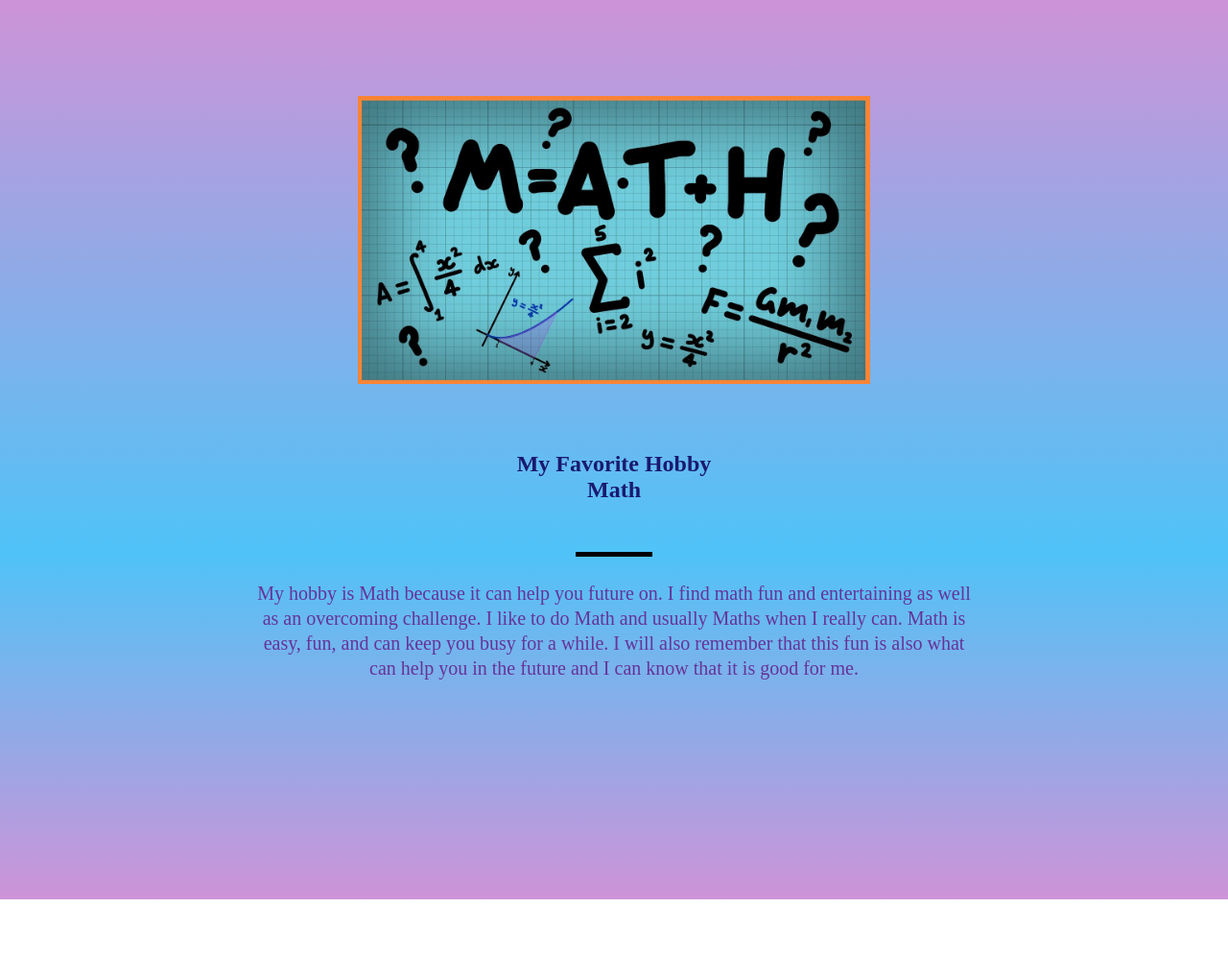
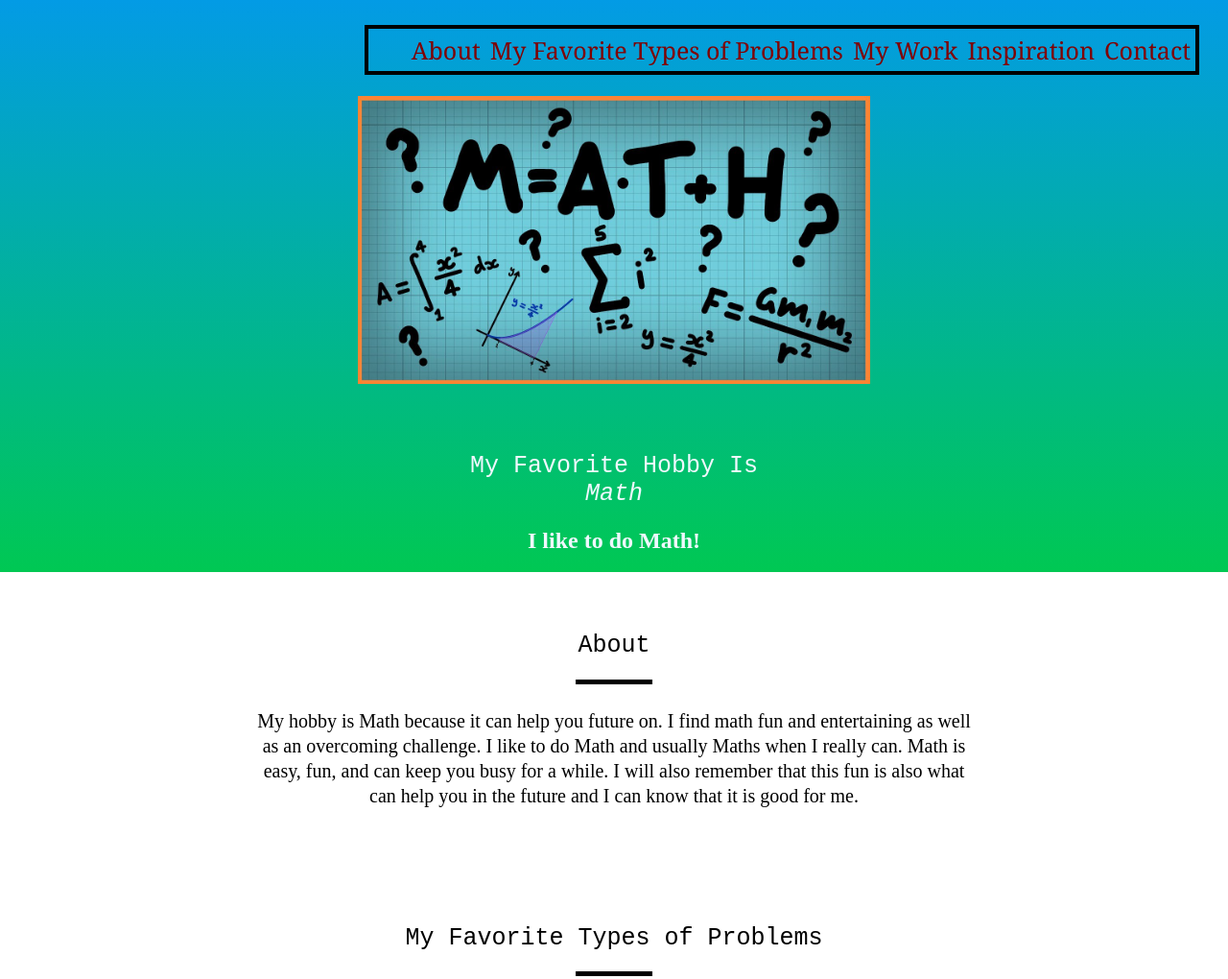
Before and after one commit to Github-cmd-web/My-Hobbies, a plain HTML site: page index.html in a window 1280 px wide. Shown: the top 1020 px of the page at 96% size. Before the commit the page ends 937 px from the top, so only its background shows below. Drawn offline with Linux system fonts and the light colour scheme.

Commit message:
Add files via upload

```diff
--- a/index.html
+++ b/index.html
@@ -1,19 +1,35 @@
 <html>
     <head>
-        <title>My Hobbies</title>
+        <title>My Favorite Hobby!</title>
         <link rel="stylesheet" href="style.css">
     </head>
     <body>
+        <ul class="menu">
+            <li class="link"><a href="#bio">About</a></li>
+            <li class="link"><a href="#Math-Problems">My Favorite Types of Problems</a></li>
+            <li class="link"><a href="#">My Work</a></li>
+            <li class="link"><a href="#">Inspiration</a></li>
+            <li class="link"><a href="#">Contact</a></li>
+        </ul>
         <section id="welcome">
-            <div id="profile">
-                <img src="Math Image.jpg" alt="Math Image" id="image" height="300">
-                <h1 id="head">My Favorite Hobby<br><span id="Hobby">Math</span></h1>
+            <div id="image-div">
+                <img src="Math Image.jpg" alt="Math Image" height="300"id="image">
+                <h1>My Favorite Hobby Is <br><span id="hobby">Math</span></h1>
+                <h2>I like to do Math!</h2>
             </div>
         </section>
         <section id="bio">
+            <h1>About</h1>
             <div class="line"></div>
-            <p>My hobby is Math because it can help you future on. I find math fun and entertaining as well as an overcoming challenge. I like to do Math and usually Maths when I really
-                can. Math is easy, fun, and can keep you busy for a while. I will also remember that this fun is also what can help you in the future and I can know that it is good for me.
+            <p>My hobby is Math because it can help you future on. I find math fun and entertaining as well as an overcoming challenge. I like to do Math and usually Maths when I
+                really can. Math is easy, fun, and can keep you busy for a while. I will also remember that this fun is also what can help you in the future and I can know that it
+                is good for me.</p>
+        </section>
+        <section id="Math-Problems">
+            <h1>My Favorite Types of Problems</h1>
+            <div class="line"></div>
+            <img src="Multiplication.jpg" alt="Multiplication Image" width="465" height="447">
+            <img src="Division.jpg" alt="Division Image">
         </section>
     </body>
 </html>
--- a/style.css
+++ b/style.css
@@ -1,6 +1,5 @@
 body {
-    margin: 0;
-    padding-top: 567px;
+    padding-top: 650px;
     text-align: center;
 }
 
@@ -12,14 +11,14 @@ body {
 #welcome {
     position: absolute;
     overflow: hidden;
-    color:midnightblue;
+    color: aliceblue;
     left: 0;
     right: 0;
     top: 0;
     bottom: 0;
-    background: linear-gradient(#CE93D8 0%, #4FC3F7 100%);
+    background: linear-gradient(#039BE5 0%, #00C853 100%);
     width: 100%;
-    height: 575px;
+    height: 65%;
     display: table;
 }
 
@@ -30,7 +29,7 @@ body {
     margin: 8px auto;
 }
 
-.profile{
+.image-div{
 text-align: center;
 vertical-align: middle;
 display: table-cell;
@@ -39,10 +38,8 @@ position: relative;
 
 #bio{
     text-align: center;
+    padding-bottom: 75px;
     font-size: 20px;
-    background: linear-gradient(#4FC3F7 0%, #CE93D8 100%);
-    width: 100%;
-    height: 362px;
 }
 
 p {
@@ -50,5 +47,55 @@ p {
     font-size: 20px;
     line-height: 1.3;
     margin: 25px auto;
-    color: rebeccapurple;
 }
+
+.menu {
+    list-style: none;
+    font-family: sans-serif;
+    position: absolute;
+    top: 10px;
+    right: 30px;
+    z-index: 10;
+    cursor: pointer;
+    border: black;
+    border-style: solid;
+    border-width: 4px;
+}
+
+.link {
+    font-family: Georgia, 'Times New Roman', Times, serif;
+    font-size:25px;
+    float: left;
+    padding-left: 5px;
+    padding-right: 5px;
+    padding-top: 5px;
+    padding-bottom: 5px;
+}
+
+.link:hover{
+    background-color: blue;
+}
+
+a{
+    text-decoration: none;
+    color:maroon;
+}
+
+iframe{
+    margin-left: 25px;
+    margin-bottom: 25px;
+}
+
+h1{
+    font-family: monospace;
+    font-weight: 250;
+    font-size: 25px;
+}
+
+html{
+    scroll-behavior: smooth;
+}
+
+#hobby{
+    font-style: italic;
+}
```
Also changed, not shown: Division.jpg (added), Multiplication.jpg (added).
